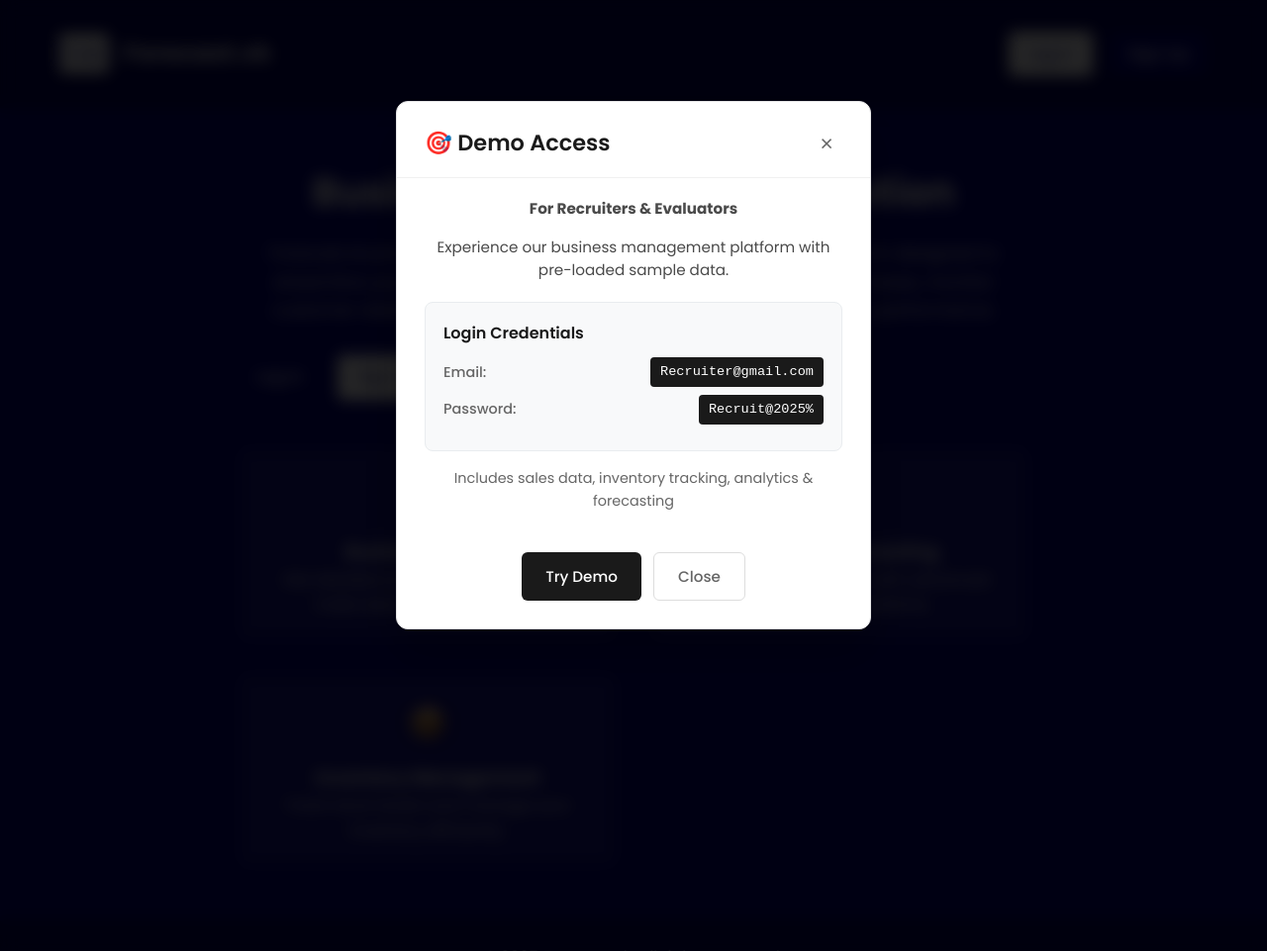
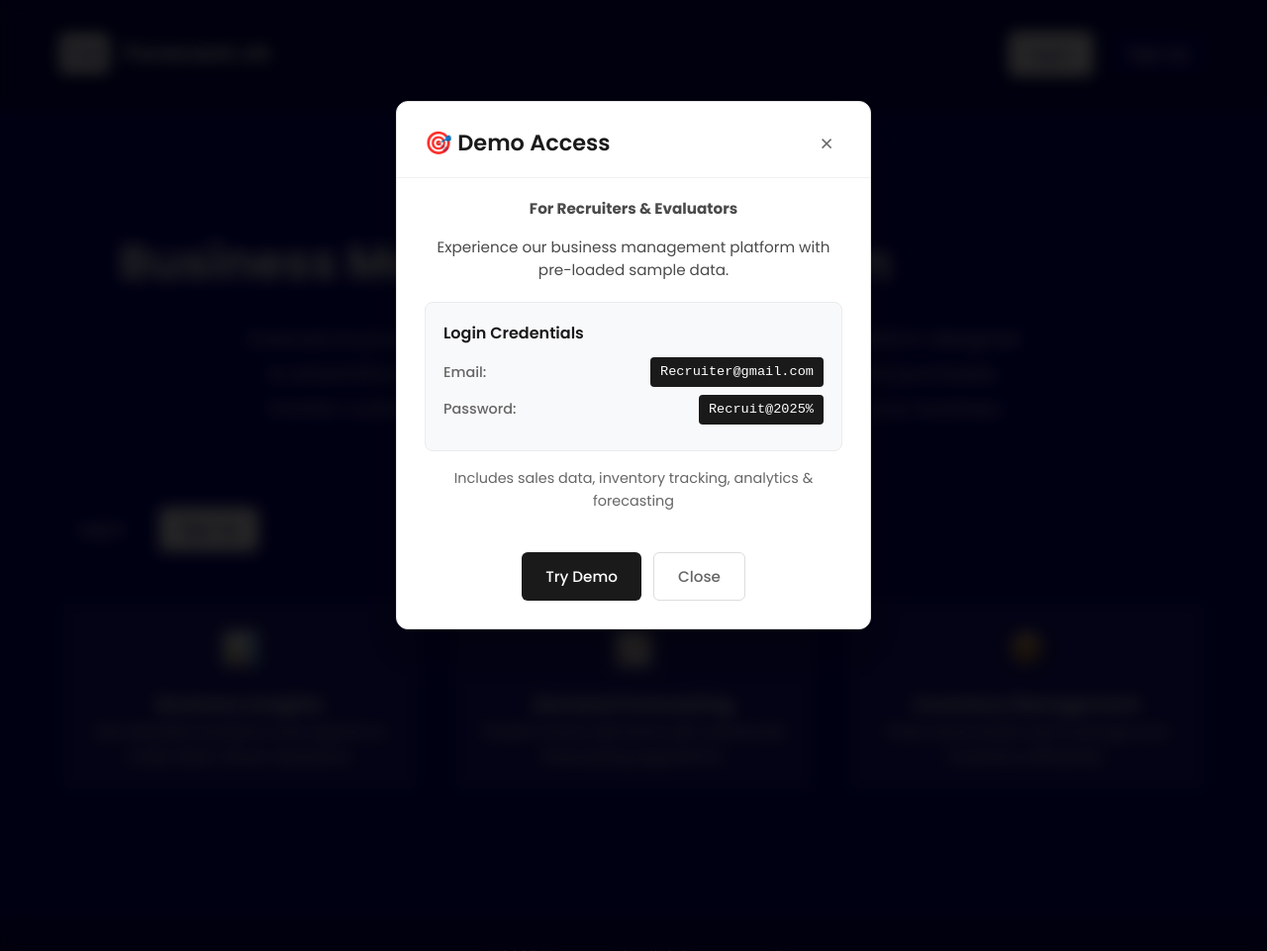
Before and after one commit to Varshitcode14/Forecast.vk_2.O, a Flask app: page / in a window 1280 px wide. Shown: the whole page at 99% size. Run offline with Flask 2, Linux system fonts and the light colour scheme.

Commit message:
centered para

```diff
--- a/templates/landing.html
+++ b/templates/landing.html
@@ -30,25 +30,27 @@
             flex-direction: column;
             align-items: center;
             justify-content: center;
-            padding: 2rem;
+            padding: 4rem 2rem;
             text-align: center;
-            max-width: 1200px;
-            margin: 0 auto;
         }
 
         .landing-title {
-            font-size: 2.5rem;
-            margin-bottom: 1rem;
+            font-size: 3rem;
+            margin-bottom: 2rem;
             text-align: center;
+            font-weight: 700;
+            line-height: 1.2;
             max-width: 900px;
         }
 
         .landing-description {
             max-width: 800px;
             text-align: center;
-            margin: 0 auto 2rem auto;
-            font-size: 1.1rem;
-            line-height: 1.6;
+            margin: 0 auto 3rem auto;
+            font-size: 1.2rem;
+            line-height: 1.8;
+            font-weight: 400;
+            opacity: 0.95;
         }
 
         .auth-buttons {
@@ -366,7 +368,7 @@
         </header>
 
         <main class="landing-content">
-            <div style="width: 100%; max-width: 1200px; margin: 0 auto;">
+            <div class="container">
                 <h2 class="landing-title">Business Management Solution</h2>
                 <p class="landing-description">
                     Forecast.vk provides a comprehensive business management platform designed to streamline your operations.
```
